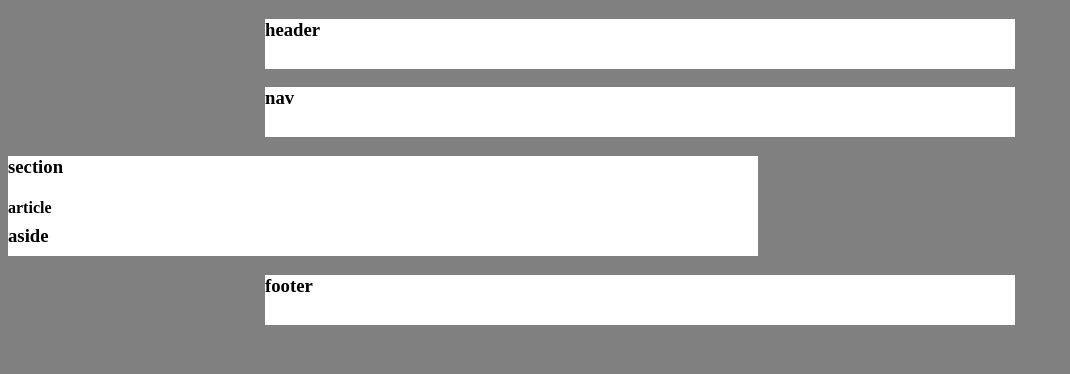
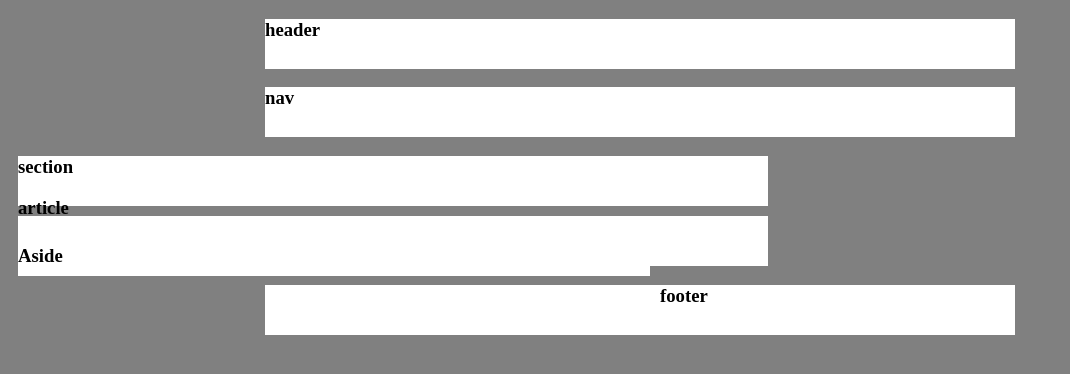
Before and after one commit to josephmanzo/HW-Wireframe, a plain HTML site: page index.html in a window 1280 px wide. Shown: the whole page, without its empty margins (0-1070 px from the left). Drawn offline with Linux system fonts and the light colour scheme.

Commit message:
trying new solutions and struggling

```diff
--- a/index.html
+++ b/index.html
@@ -10,31 +10,36 @@
 </head>
 <body>
 
+<!-- Header Box -->
 <div class="center">
     <h3>header</h3>
 </div>
 
+<!-- Nav Box -->
 <div class="center">
     <h3>nav</h3>
 </div>
 
-<div class="clearfix">
+<!-- Section and Article Box -->
+<div class="Section">
+    <h3>section</h3>
+    <h3>article</h3>
+</div>
 
-    <div>
-        <h3>section</h3>
 
-        <h4>article</h4>
-    </div>
+<!-- Aside Box -->
+<div class="aside">
+    <h3>Aside</h3>
 </div>
 
 <div class="clearfix">
-    <div class="aside">
-        <h3>aside</h3>
     </div>
-</div>
 
+<!-- Footer -->
 <div class="center">
     <h3>footer</h3>
 </div>
+
+
 </body>
 </html>
--- a/style.css
+++ b/style.css
@@ -8,10 +8,13 @@ body {
 
 .section {
     float: left;
+
 }
 
 .aside {
-    float: right;
+    float: left;
+    margin: 10px;
+    width: 50%;
 }
 
 .clearfix::after{
@@ -24,6 +27,6 @@ div {
     background-color: white;
     width: 750px;
     height: 50px;
-
+    margin: 10px;
 
 }
```
